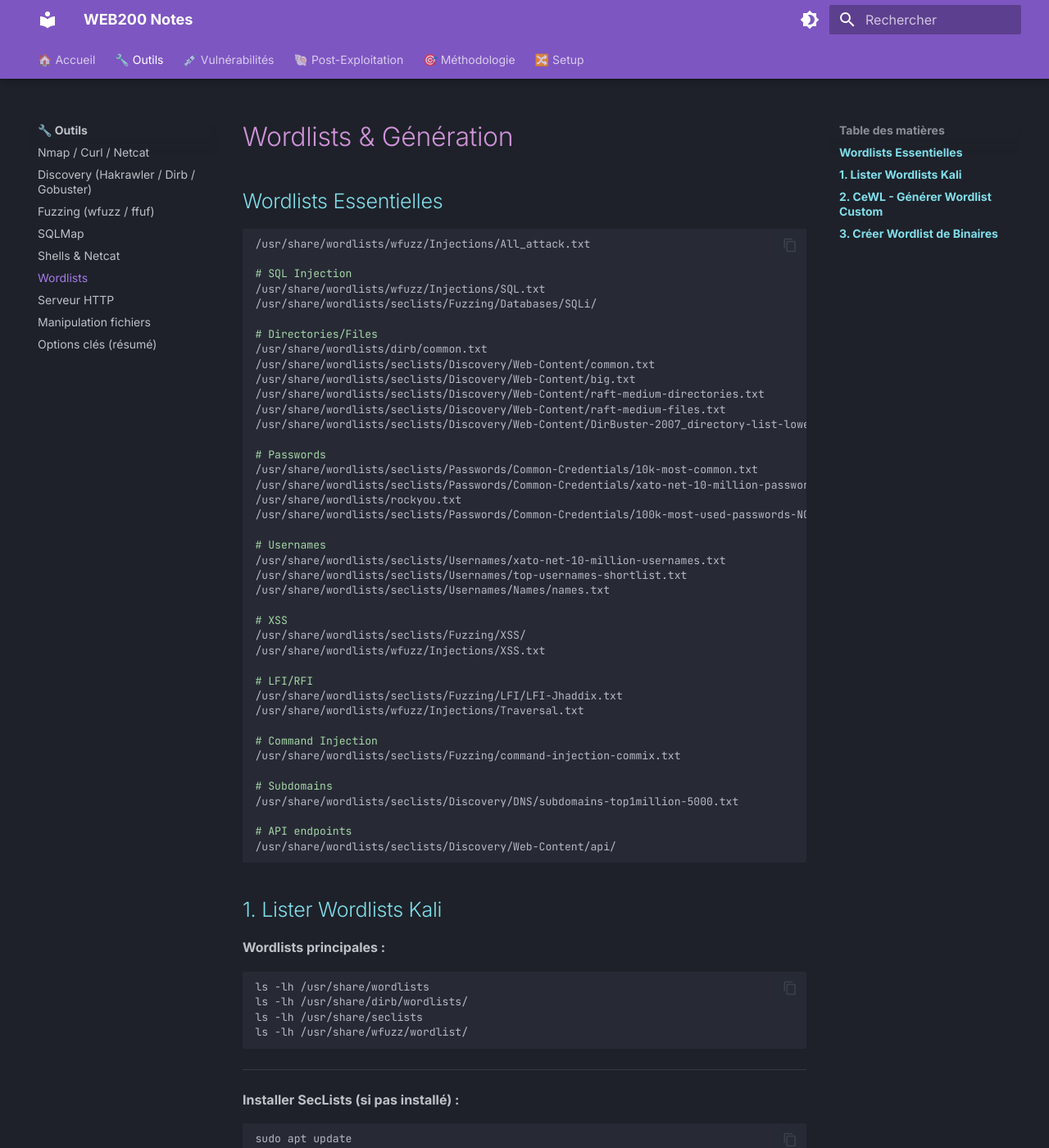
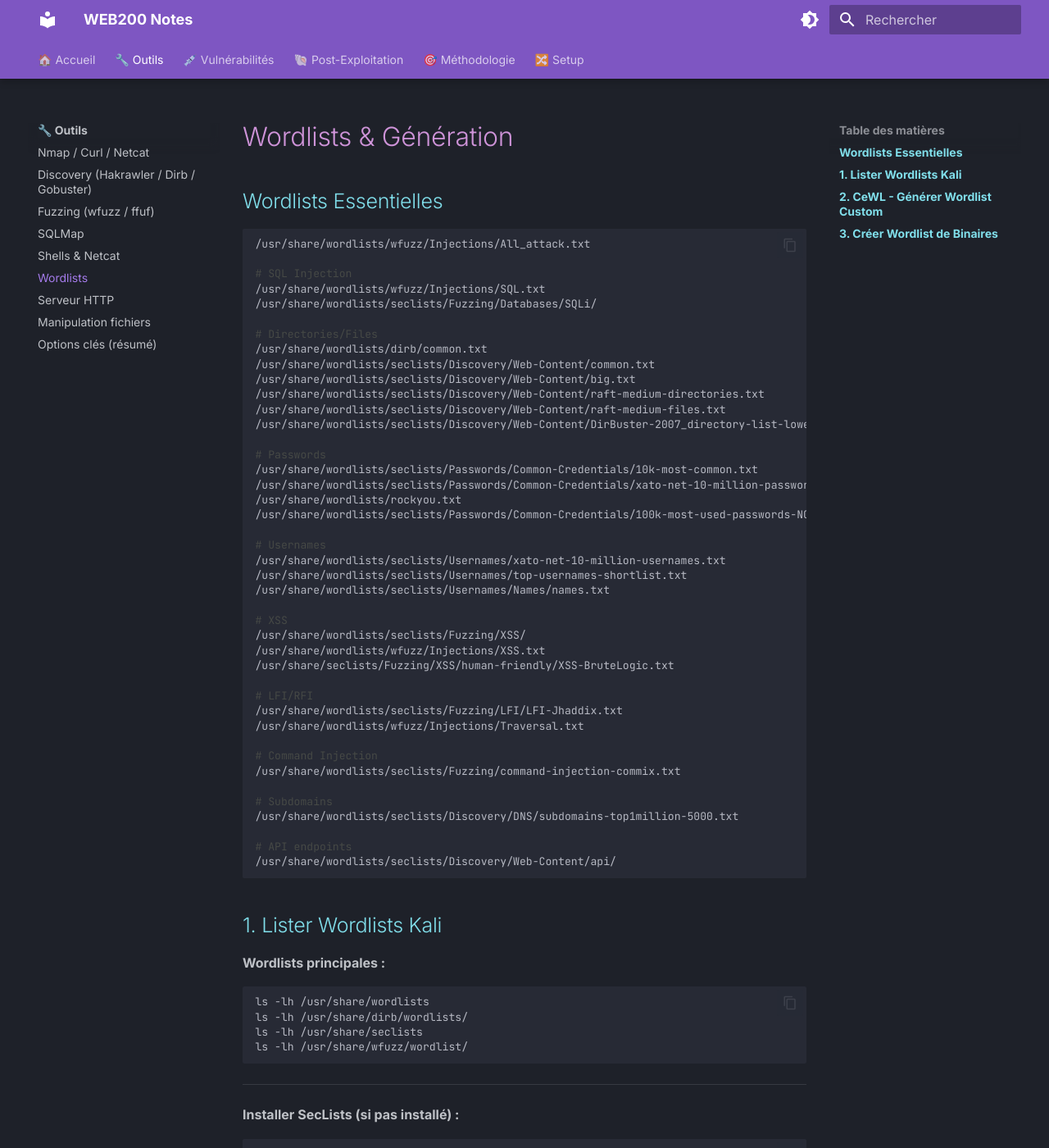
Before and after one commit to GaelleBriet/web200-notes, an MkDocs documentation site: the page built from docs/outils/6-wordlists.md, in a window 1280 px wide and 1400 px high. Shown: the whole window at 82% size. Built offline with MkDocs 1.6.1 and Material for MkDocs 9.7.7, drawn with Linux system fonts in a browser that asks for light colours.

Commit message:
Update wordlists and improve formatting in XSS documentation

```diff
--- a/docs/outils/6-wordlists.md
+++ b/docs/outils/6-wordlists.md
@@ -32,6 +32,7 @@
 # XSS
 /usr/share/wordlists/seclists/Fuzzing/XSS/
 /usr/share/wordlists/wfuzz/Injections/XSS.txt
+/usr/share/seclists/Fuzzing/XSS/human-friendly/XSS-BruteLogic.txt
 
 # LFI/RFI
 /usr/share/wordlists/seclists/Fuzzing/LFI/LFI-Jhaddix.txt
--- a/docs/stylesheets/extra.css
+++ b/docs/stylesheets/extra.css
@@ -22,9 +22,9 @@
   font-size: 0.82em !important;
 }
 
-/* Commentaires - vert */
+/* Commentaires  */
 .md-code__content .c1 {
-  color: #a5d6a7 !important;
+  color: #464946 !important;
 }
 
 /* Nombres - orange */
```
Also changed, not shown: docs/vulns/14-xss.md (+1 -0 lines).
